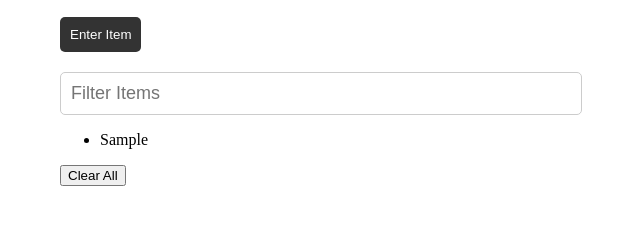
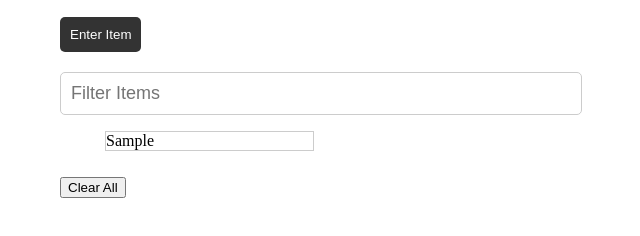
Before and after one commit to sandrorios/my-practices, a plain HTML site: page listItem/index.html in a window 1280 px wide. Both pictures are taken after typing "Sample" into the empty fields and a click on the button "Enter Item". Shown: the part 134-370 px from the top of the page, without its empty margins (330-970 px from the left). Drawn offline with Linux system fonts and the light colour scheme.

Commit message:
added code for the list item

```diff
--- a/listItem/styles.css
+++ b/listItem/styles.css
@@ -38,3 +38,16 @@
     background-color: #333;
     color: #fff;
 }
+
+.items {
+    display: flex;
+    flex-wrap: wrap;
+    justify-content: space-between;
+}
+
+.items li {
+    display: flex;
+    margin: 0 5px 10px;
+    width: 45%;
+    border: 1px solid #ccc;
+}
```
